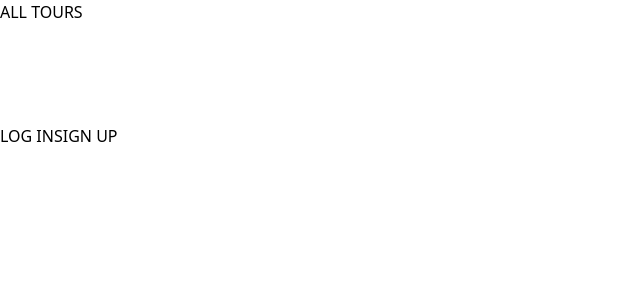
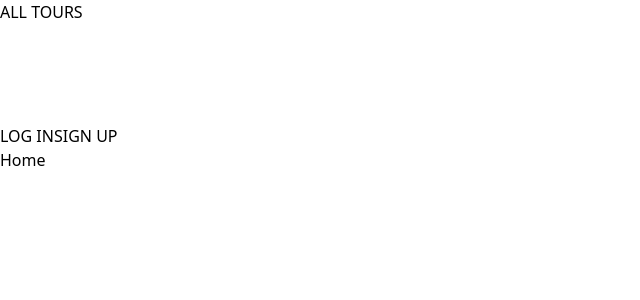
Before and after one commit to Itsmridulop/tour-app, a React (Vite) app: page / in a window 1280 px wide. Shown: the top 300 px of the page, without its empty margins (0-640 px from the left). Built offline with nearby package versions, Linux system fonts and the light colour scheme; sample sign-in values are in the browser's storage.

Commit message:
Add protected routing and fix auth hooks

```diff
--- a/package.json
+++ b/package.json
@@ -16,6 +16,7 @@
     "react": "^18.3.1",
     "react-dom": "^18.3.1",
     "react-hook-form": "^7.53.1",
+    "react-hot-toast": "^2.4.1",
     "react-router-dom": "^6.27.0"
   },
   "devDependencies": {
--- a/src/App.tsx
+++ b/src/App.tsx
@@ -1,13 +1,15 @@
 import { createBrowserRouter, RouterProvider } from "react-router-dom"
+import { QueryClient, QueryClientProvider } from "@tanstack/react-query"
+import { ReactQueryDevtools } from "@tanstack/react-query-devtools"
+import { Toaster } from "react-hot-toast"
 
 import AppLayout from './component/AppLayout'
 import Login from "./features/authentication/Login"
 import Signup from "./features/authentication/Signup"
-import { QueryClient, QueryClientProvider } from "@tanstack/react-query"
+import ProtectedRoute from "./component/ProtectedRoute"
 
 const router = createBrowserRouter([
   {
-    path: '/',
     element: <AppLayout />,
     children: [
       {
@@ -17,6 +19,12 @@ const router = createBrowserRouter([
       {
         path: '/login',
         element: <Login />
+      },
+      {
+        path: '/',
+        element: <ProtectedRoute>
+          <div>Home</div>
+        </ProtectedRoute>
       }
     ]
   }
@@ -33,7 +41,33 @@ const queryClient = new QueryClient({
 function App() {
   return (
     <QueryClientProvider client={queryClient}>
+      <ReactQueryDevtools  initialIsOpen={false} />
       <RouterProvider router={router} />
+      <Toaster
+          position="top-center"
+          gutter={12}
+          containerStyle={
+            {
+              margin: "8px"
+            }}
+          toastOptions={
+            {
+              success: {
+                duration: 1000
+              },
+              error: {
+                duration: 3000
+              },
+              style: {
+                fontSize: '16px',
+                maxWidth: '500px',
+                padding: '16px 24px',
+                backgroundColor: '#b7b7b7',
+                color: '#303030'
+              }
+            }
+          }
+        />
     </QueryClientProvider>
   )
 }
--- a/src/api/signupApi.ts
+++ b/src/api/signupApi.ts
@@ -1,5 +1,5 @@
 import axios, { AxiosInstance, AxiosResponse } from "axios";
-import {  LoginUserType, SignupUserType, SignupResponseType, LoginRespondseType } from "../types/userType";
+import { ResponseType } from "../types/userType";
 
 class Authenication {
   private api: AxiosInstance;
@@ -13,9 +13,9 @@ class Authenication {
     });
   }
 
-  public async signup(userData: Partial<SignupUserType>): Promise<SignupResponseType> {
+  public async signup(userData: { name: string; email: string; password: string; confirmPassword: string }): Promise<ResponseType> {
     try {
-      const response: AxiosResponse<SignupResponseType> = await this.api.post("/signup",userData);
+      const response: AxiosResponse<ResponseType> = await this.api.post("/signup", userData);
       this.saveToken(response.data.token);
       return response.data;
     } catch (error) {
@@ -24,9 +24,9 @@ class Authenication {
     }
   }
 
-  public async login(userData: Partial<LoginUserType>): Promise<LoginRespondseType> {
+  public async login(userData: { email: string; password: string }): Promise<ResponseType> {
     try {
-      const response: AxiosResponse<LoginRespondseType> = await this.api.post("/login", userData);
+      const response: AxiosResponse<ResponseType> = await this.api.post("/login", userData);
       this.saveToken(response.data.token);
       return response.data;
     } catch (error) {
--- /dev/null
+++ b/src/component/ProtectedRoute.tsx
@@ -0,0 +1,11 @@
+import { ReactNode } from "react"
+import { auth } from "../api/signupApi"
+import { Navigate } from "react-router-dom"
+
+function ProtectedRoute({ children }: { children: ReactNode }) {
+    if (!auth.isAuthenticated())
+        return <Navigate to="/login" replace={true} />
+    return children
+}
+
+export default ProtectedRoute
--- a/src/features/authentication/Signup.tsx
+++ b/src/features/authentication/Signup.tsx
@@ -17,7 +17,7 @@ function Signup() {
 
   return (
     <div className="flex flex-col min-h-screen bg-gray-100">
-      <div className="flex flex-col flex-grow items-center justify-center">
+      <div className="flex flex-col mt-20 flex-grow items-center justify-center">
         <div className="bg-white shadow-2xl rounded-lg p-20 w-screen max-w-2xl mx-4 lg:mx-0">
           <h2 className="text-3xl font-semibold text-green-500 text-center mb-10">
             CREATE YOUR ACCOUNT!
--- a/src/features/authentication/useLogin.ts
+++ b/src/features/authentication/useLogin.ts
@@ -1,15 +1,25 @@
-import { useMutation } from "@tanstack/react-query"
-import { LoginUserType } from "../../types/userType"
+import { useMutation, useQueryClient } from "@tanstack/react-query"
 import { auth } from "../../api/signupApi"
+import { useNavigate } from "react-router-dom"
+
+import toast from "react-hot-toast"
 
 const useLogin = () => {
+    const navigate = useNavigate()
+    const queryCleint = useQueryClient()
+
     const { mutate: login } = useMutation({
-        mutationFn: (data: LoginUserType) => auth.login(data),
-        onSuccess: () => {
-            console.log("success")
+        mutationFn: (data: { email: string; password: string }) => auth.login(data),
+        onSuccess: data => {
+            toast.success('Login Successfully')
+            queryCleint.setQueryData(['user'], data)
+            navigate('/', {
+                replace: true
+            })
         },
-        onError: () => {
-            console.log("error")
+        onError: error => {
+            console.error("error")
+            toast.error(error.message)
         }
     })
     return { login }
--- a/src/features/authentication/useSignup.ts
+++ b/src/features/authentication/useSignup.ts
@@ -1,15 +1,25 @@
-import { useMutation } from "@tanstack/react-query"
-import { SignupUserType } from "../../types/userType"
+import { useMutation, useQueryClient } from "@tanstack/react-query"
 import { auth } from "../../api/signupApi"
+import { useNavigate } from "react-router-dom"
+
+import toast from "react-hot-toast"
 
 const useSignup = () => {
+    const navigate = useNavigate()
+    const queryCleint = useQueryClient()
+
     const { mutate: signup } = useMutation({
-        mutationFn: (userData: Partial<SignupUserType>) => auth.signup(userData),
-        onSuccess: () => {
-            console.log('success')
+        mutationFn: (userData: { name: string; password: string; confirmPassword: string; email: string }) => auth.signup(userData),
+        onSuccess: data => {
+            queryCleint.setQueryData(['user'], data)
+            navigate('/', {
+                replace: true
+            })
+            toast.success('Signup successfully')
         },
-        onError: () => {
-            console.log('error')
+        onError: error => {
+            toast.error(error.message)
+            console.error(error)
         }
     })
     return { signup }
```
Also changed, not shown: src/types/userType.ts (+1 -18 lines), 1 other file (tests, documents, lock files or other folders).
